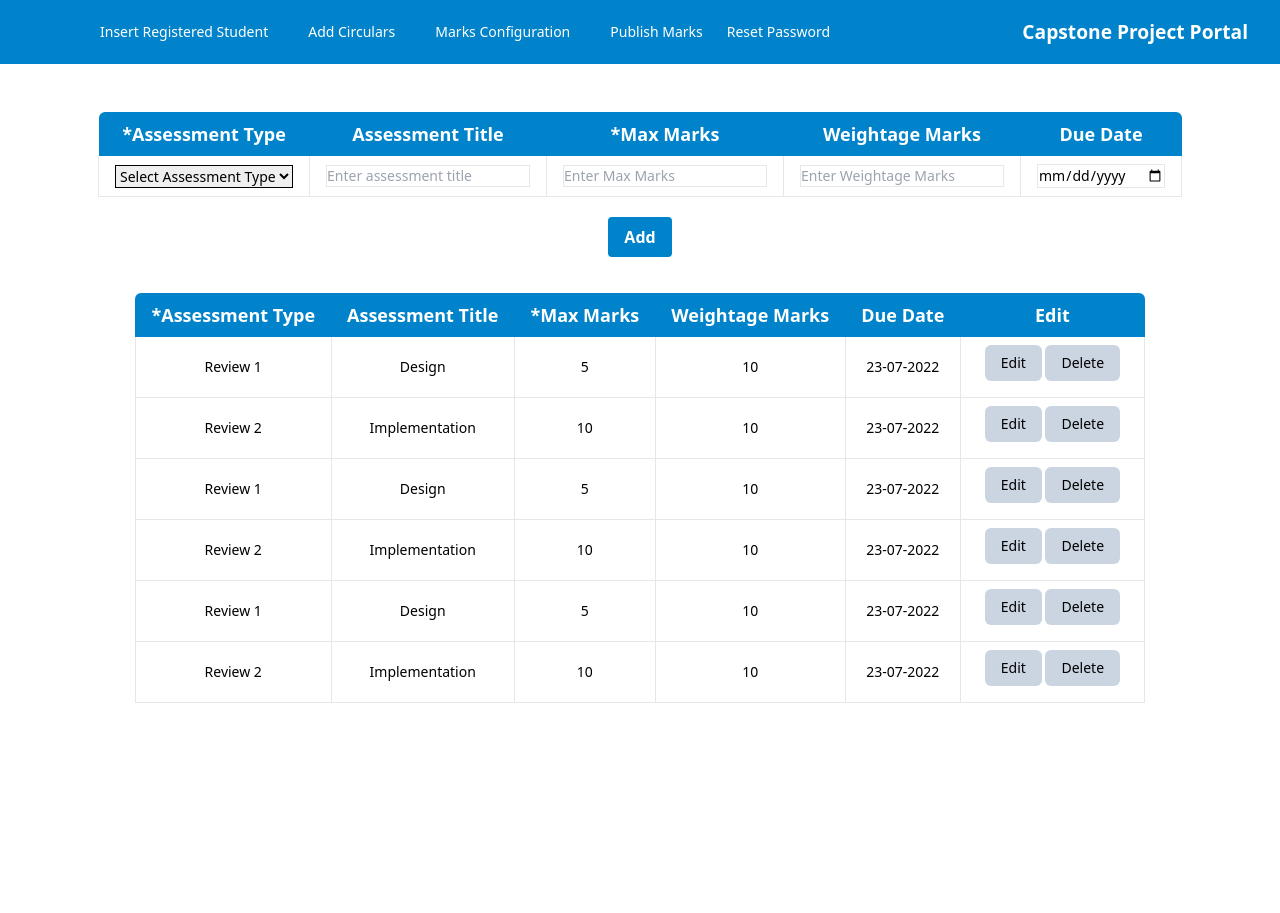
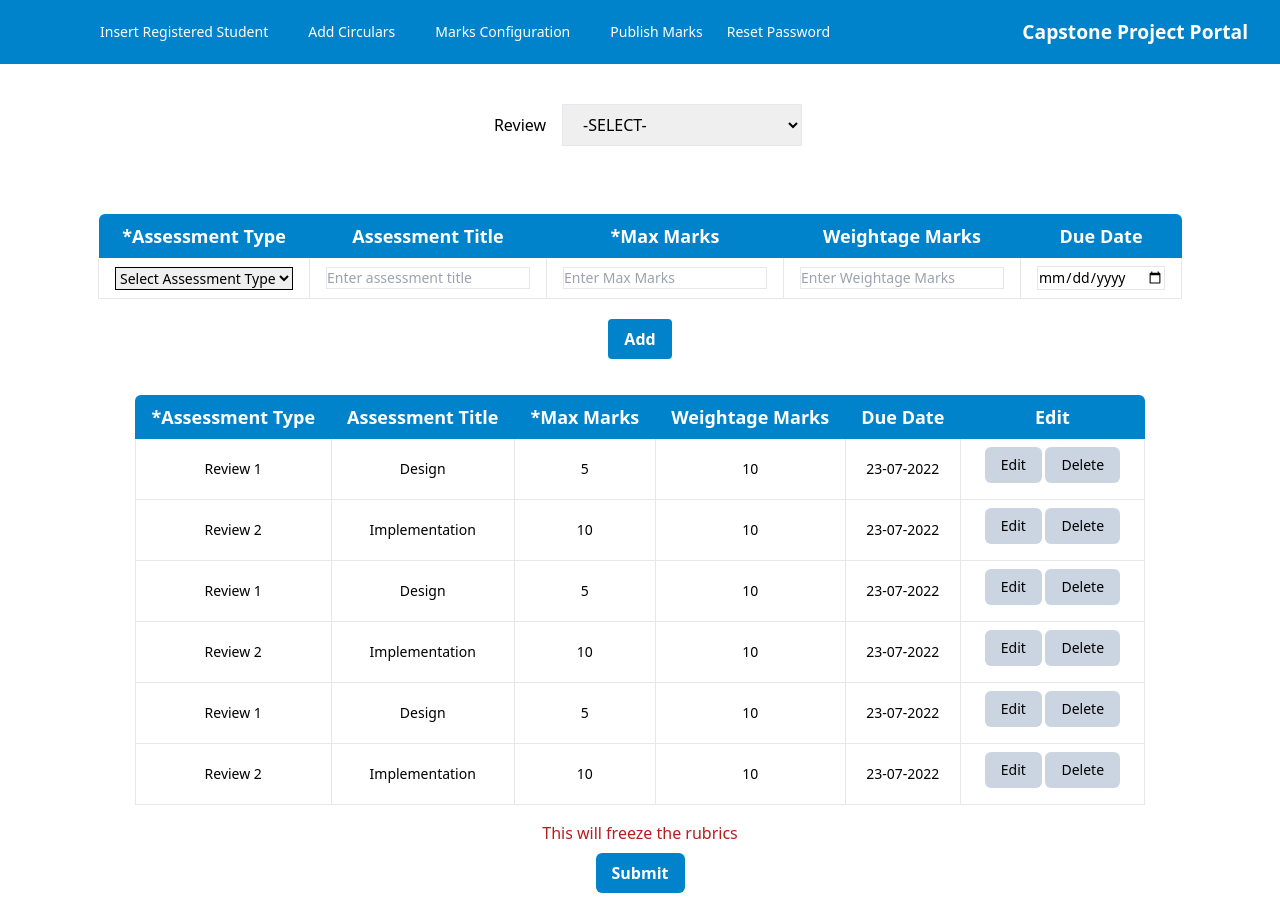
Before and after one commit to anushkapatil18/portal, a React (Create React App) app: page /marksconfiguration in a window 1280 px wide. Before the commit the page ends 800 px from the top, so only its background shows below. Built offline with nearby package versions, Linux system fonts and the light colour scheme.

Commit message:
modified

```diff
--- a/src/components/Login/login.js
+++ b/src/components/Login/login.js
@@ -28,21 +28,21 @@ return (
 
                     <div className="input-field divname">
                         <label className="m-2 p-5 " htmlFor="name" >Username</label>
-                        <input type="name" className="border rounded-sm border-solid  my-2 ml-2 mr-8 p-1 mt-40  " value={name}
+                        <input type="name" placeholder="Username" className="border rounded-sm border-solid  my-2 ml-2 mr-8 p-1 mt-40 " value={name}
                          onChange={(e)=>setName(e.target.value)} required />
                     </div>
 
                     <div className="input-field">
                         <label className="m-2 p-5" htmlFor="password">Password </label>
-                        <input type="password" className="border rounded-sm border-solid  my-2 ml-2 mr-8 p-1" value={password}
+                        <input type="password" placeholder="Password" className="border rounded-sm border-solid  my-2 ml-2 mr-8 p-1 " value={password}
                          onChange={(e)=>setPassword(e.target.value)} required/>
                     </div>
 
                     <div className='mt-4'>
-                        <button className=' rounded cursor-pointer h-10 mr-1 mb-5 ml-24 text-white sm:w-30 bg-[#0083CA] w-20 ' onClick={(e)=>HandleReset(e)}>Reset</button>
-                        <button className='rounded cursor-pointer h-10 mr-5 mb-5 ml-16 text-white  sm:w-30 bg-[#0083CA] w-20 ' onClick={(e)=>Handle(e)}>Submit</button>
+                        <button className=' rounded-md hover:bg-blue-700 cursor-pointer h-10 mr-1 mb-5 ml-24 text-white sm:w-30 bg-[#0083CA] w-20 ' onClick={(e)=>HandleReset(e)}>Reset</button>
+                        <button className='rounded-md hover:bg-blue-700 cursor-pointer h-10 mr-5 mb-5 ml-16 text-white  sm:w-30 bg-[#0083CA] w-20 ' onClick={(e)=>Handle(e)}>Submit</button>
                         <br></br>
-                        <button className='h-10 w-40 text-white mb-5 mr-5 ml-24 sm:text-sm rounded bg-[#0083CA] cursor-pointer max-w-md:w-0'
+                        <button className='h-10 w-40 text-white mb-5 mr-5 ml-24 sm:text-sm rounded-md hover:bg-blue-700 bg-[#0083CA] cursor-pointer max-w-md:w-0'
                         onClick={() => navigate('/resetPassword')}>  Forgot Password  </button>
 
                     </div>
--- a/src/components/projectCoordinator/PublishMarks.js
+++ b/src/components/projectCoordinator/PublishMarks.js
@@ -74,6 +74,7 @@ const PublishMarks = () => {
               <th className="px-4 py-2  rounded-tl-md">Employee ID</th>
               <th className="px-4 py-2  ">Name</th>
               <th className="px-4 py-2 ">Marks</th>
+              <th className="px-4 py-2 ">Panel no</th>
               <th className="px-4 py-2 rounded-tr-md">Actions</th>
             </tr>
           </thead>
--- a/src/components/projectCoordinator/marks/MarksDist.js
+++ b/src/components/projectCoordinator/marks/MarksDist.js
@@ -3,8 +3,11 @@ import data from "./table/mock-data.json";
 import { nanoid } from "nanoid";
 import EditableRow from "./table/EditableRow";
 import ReadOnlyRow from "./table/ReadOnlyRow";
+import Done from "../../Confirmation/Done";
 
 const MarkDist = () => {
+  //modal
+  let [openModal, setOpenModal] = useState(false);
   const [contacts, setContacts] = useState(data);
   const [addFormData, setAddFormData] = useState({
     type: "",
@@ -153,12 +156,24 @@ const MarkDist = () => {
           </div>
         </div>
   </div>*/}
-      <div className="flex items-center justify-center mt-10 w-full">
+   <div className="flex flex-col items-center justify-center w-full mt-10">
+
+                <select className="px-4 py-2 border w-60">
+                  <option value="">-SELECT-</option>
+                  <option value="review1">Review 1</option>
+                  <option value="review2">Review 2</option>
+                  <option value="review3">Review 3</option>
+
+                </select>
+                <label className="px-4 py-2">Review</label>
+              </div>
+      <div className="flex items-center justify-center mt-5 w-full">
         <div className="overflow-y-auto sm:-mx-6 lg:-mx-8 ">
           <div className="py-2 inline-block min-w-full sm:px-6 lg:px-8 ">
             <div className="overflow-hidden">
+
               <form onSubmit={handleAddFormSubmit}>
-                <table className=" rounded-md text-center px-6 py-4 whitespace-nowrap">
+                <table className="mt-10 rounded-md text-center px-6 py-4 whitespace-nowrap">
                   <thead>
                     <tr className=" nav-col text-white text-lg">
                       <th className="px-4 py-2  rounded-tl-md">
@@ -278,6 +293,13 @@ const MarkDist = () => {
           </div>
         </div>
       </div>
+      <div className="flex block justify-center items-center mt-2 mb-1">
+      <p className=" flex text-red-700 ">This will freeze the rubrics</p></div>
+      <div className="flex block justify-center items-center mt-2 mb-5">
+
+      <button type='submit' className=" nav-col hover:bg-blue-700 text-white font-bold py-2 px-4 rounded-md" onClick={() => setOpenModal(true)} >Submit</button>
+                      {openModal && <Done setOpenModal={setOpenModal}/>}
+      </div>
     </>
   );
 };
--- a/src/components/projectCoordinator/tablePC/ReadOnlyRow.js
+++ b/src/components/projectCoordinator/tablePC/ReadOnlyRow.js
@@ -6,6 +6,7 @@ const ReadOnlyRow = ({ contact, handleEditClick, handleDeleteClick }) => {
       <td className="text-sm text-black px-4 py-2 whitespace-nowrap border-b border-r border-l">{contact.eid}</td>
       <td className="text-sm text-black px-4 py-2 whitespace-nowrap border-b border-r">{contact.name}</td>
       <td className="text-sm text-black px-4 py-2 whitespace-nowrap border-b border-r">{contact.marks}</td>
+      <td className="text-sm text-black px-4 py-2 whitespace-nowrap border-b border-r">{contact.panel_no}</td>
       <td className="text-sm text-black px-6 py-4 whitespace-nowrap border-b border-r">
         <button
           type="button"
--- a/src/components/projectCoordinator/tablePC/mock-data.json
+++ b/src/components/projectCoordinator/tablePC/mock-data.json
@@ -3,37 +3,43 @@
       "id": 1,
       "eid": "MH-1234567890",
       "name": "ABCD EFGHIGHKL MNOPR STUVW XYZ",
-      "marks": "YES"
+      "marks": "YES",
+      "panel_no":"12345"
     },
     {
       "id": 2,
       "eid": "MH-1234567890",
       "name": "ABCD EFGHIGHKL MNOPR STUVW XYZ",
-      "marks": "No"
+      "marks": "No",
+      "panel_no":"12345"
     },
     {
       "id": 3,
       "eid": "MH-1234567890",
       "name": "ABCD EFGHIGHKL MNOPR STUVW XYZ",
-      "marks": "YES"
+      "marks": "YES",
+      "panel_no":"12345"
     },
     {
       "id": 4,
       "eid": "MH-1234567890",
       "name": "ABCD EFGHIGHKL MNOPR STUVW XYZ",
-      "marks": "YES"
+      "marks": "YES",
+      "panel_no":"12345"
     },
     {
       "id": 5,
       "eid": "MH-1234567890",
       "name": "ABCD EFGHIGHKL MNOPR STUVW XYZ",
-      "marks": "YES"
+      "marks": "YES",
+      "panel_no":"12345"
     },
     {
       "id": 6,
       "eid": "MH-1234567890",
       "name": "ABCD EFGHIGHKL MNOPR STUVW XYZ",
-      "marks": "No"
+      "marks": "No",
+      "panel_no":"12345"
     }
 
 
```
